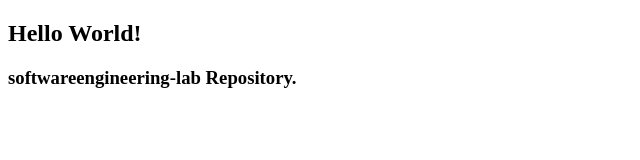
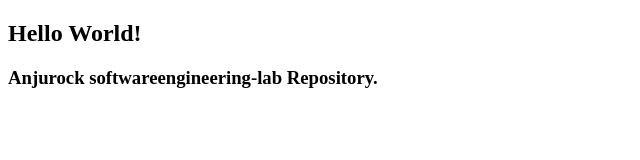
Before and after one commit to ANJUROCK/softwareengineering-lab, a plain HTML site: page Anju.html in a window 1280 px wide. Shown: the whole page, without its empty margins (0-640 px from the left). Drawn offline with Linux system fonts and the light colour scheme.

Commit message:
Update Anju.html

```diff
--- a/Anju.html
+++ b/Anju.html
@@ -7,7 +7,7 @@
 </head>
 <body>
     <h2>Hello World!</h2>
-    <h3>softwareengineering-lab Repository.</h3>
+    <h3>Anjurock softwareengineering-lab Repository.</h3>
 
 </body>
 </html>
```
